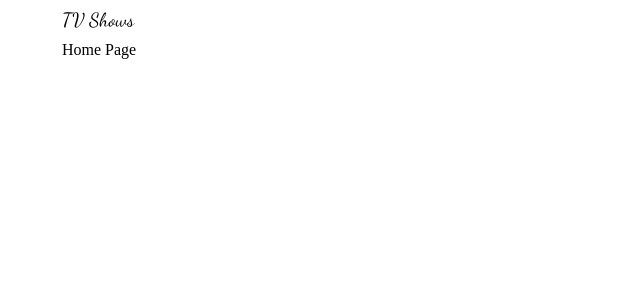
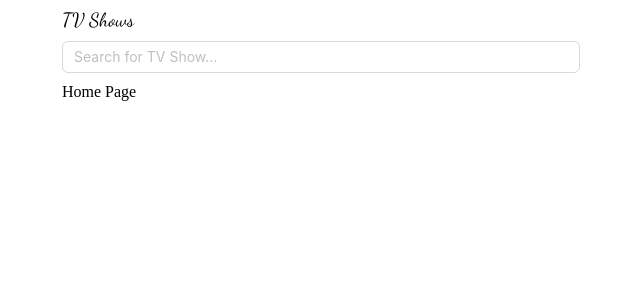
Before and after one commit to nenahui/homework-69, a React (Vite) app: page / in a window 1280 px wide. Shown: the top 300 px of the page, without its empty margins (319-959 px from the left). Built offline with nearby package versions, Linux system fonts and the light colour scheme.

Commit message:
Created a component for searching shows and some functions for further work

```diff
--- /dev/null
+++ b/src/components/CompleteField/CompleteField.tsx
@@ -0,0 +1,27 @@
+import { AutoComplete } from 'antd';
+import { Complete } from '../../types';
+
+export const CompleteField = () => {
+  const options: Complete[] = [
+    { value: 'Hello world!', key: 123 },
+    { value: 'Hello!', key: 124 },
+  ];
+
+  const onChangeField = (value: string) => {
+    console.log(value);
+  };
+
+  const onSelectShow = (_data: unknown, option: Complete) => {
+    console.log(option);
+  };
+
+  return (
+    <AutoComplete
+      options={options}
+      onChange={onChangeField}
+      onSelect={onSelectShow}
+      placeholder={'Search for TV Show…'}
+      style={{ marginBottom: 10 }}
+    />
+  );
+};
--- a/src/components/Layout/Layout.tsx
+++ b/src/components/Layout/Layout.tsx
@@ -1,11 +1,13 @@
 import React, { PropsWithChildren } from 'react';
 import { Flex } from 'antd';
 import { Header } from '../Header/Header';
+import { CompleteField } from '../CompleteField/CompleteField';
 
 export const Layout: React.FC<PropsWithChildren> = ({ children }) => {
   return (
     <Flex className={'container'} vertical>
       <Header />
+      <CompleteField />
       {children}
     </Flex>
   );
--- /dev/null
+++ b/src/types.ts
@@ -0,0 +1,4 @@
+export interface Complete {
+  value: string;
+  key: number;
+}
```
